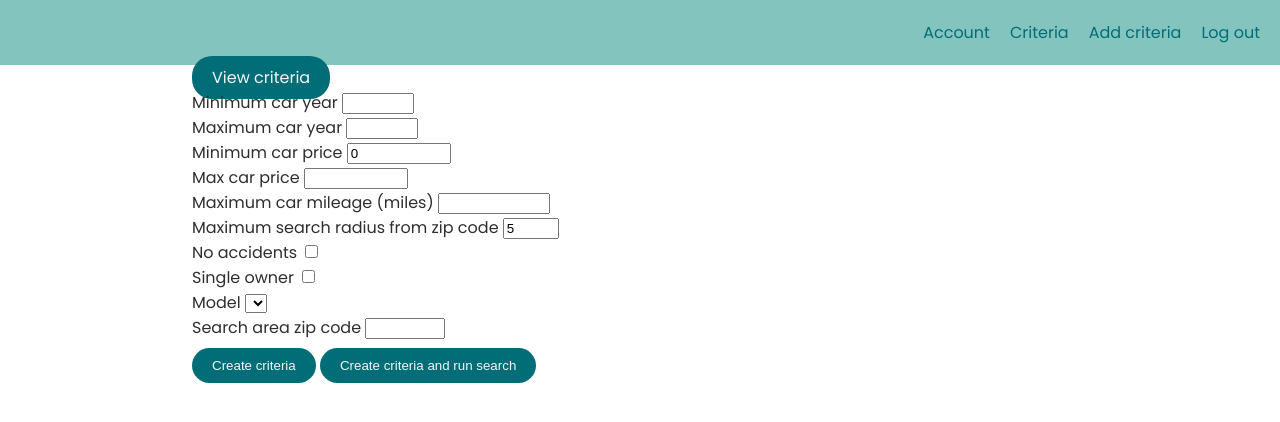
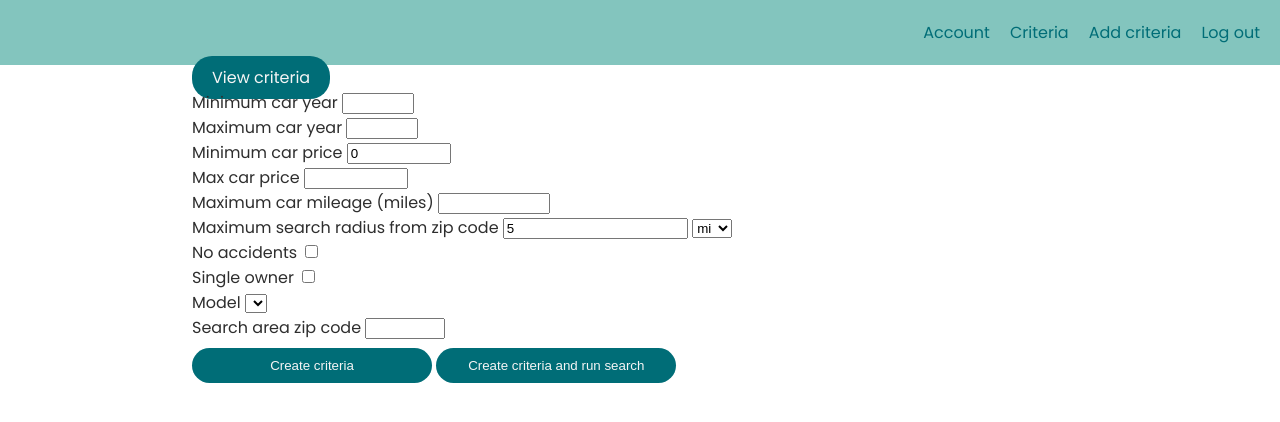
Before and after one commit to HenrySpeaker/Car-Listing-Tracker, a Flask app: template flaskapp/templates/add_make_model_criteria.html in a window 1280 px wide. Shown: the top 422 px of the page. Run offline with Flask 3, Linux system fonts and the light colour scheme; the template is opened without the code that fills it: values that come from a table or form of the project are taken from there, others are empty; parts of the project's set-up code (start-up, migrations or seed data) failed here and were passed over.

Commit message:
Add search radius in km selector

```diff
--- a/flaskapp/forms.py
+++ b/flaskapp/forms.py
@@ -1,7 +1,7 @@
 from datetime import datetime
 from flask import current_app
 from flask_wtf import FlaskForm
-from wtforms import StringField, EmailField, SelectField, IntegerField, PasswordField, BooleanField
+from wtforms import StringField, EmailField, SelectField, IntegerField, PasswordField, BooleanField, DecimalField
 from wtforms.validators import InputRequired, Length, NumberRange
 from db.body_styles import body_styles
 from db.dbi.db_interface import DBInterface
@@ -61,8 +61,8 @@
     max_mileage = IntegerField("Maximum car mileage (miles)", validators=[
                                InputRequired(), NumberRange(min=1, max=100000000)])
 
-    search_distance = IntegerField("Maximum search radius from zip code", default=5, validators=[
-                                   InputRequired(), NumberRange(min=1, max=50)])
+    search_distance = DecimalField("Maximum search radius from zip code", default=5, validators=[
+                                   InputRequired(), NumberRange(min=1, max=50)], places=0)
 
     no_accidents = BooleanField("No accidents")
 
--- /dev/null
+++ b/flaskapp/static/scripts/add-criteria-make-model.js
@@ -0,0 +1,17 @@
+const form = document.getElementById("add-criteria-form");
+const distElem = document.getElementById("search_distance");
+const unitsElem = document.getElementById("dist-units");
+
+document.querySelectorAll("input.submit-input").forEach((elem) => {
+  elem.addEventListener("click", function (e) {
+    e.preventDefault();
+
+    if (unitsElem.value === "km") {
+      distElem.value = +distElem.value * 0.621371;
+    }
+
+    const formaction = elem.dataset.formaction;
+    form.action = formaction;
+    form.submit();
+  });
+});
--- a/flaskapp/static/criteria-styles.css
+++ b/flaskapp/static/styles/criteria-styles.css
@@ -30,8 +30,6 @@
     .criteria-list {
         grid-template-columns: 1fr 1fr;
     }
-
-
 }
 
 @media (min-width: 1401px) {
--- a/flaskapp/static/styles.css
+++ b/flaskapp/static/styles/styles.css
@@ -30,7 +30,8 @@
     text-decoration: none;
 }
 
-button {
+button,
+input.submit-input {
     cursor: pointer;
 }
 
@@ -45,6 +46,7 @@
 
 button,
 input[type="submit"],
+input.submit-input,
 main a,
 .criteria-info-container button {
     background-color: var(--dark-blue);
@@ -53,6 +55,11 @@
     border-radius: 20px;
     color: whitesmoke;
     border: none;
+}
+
+input.submit-input {
+    min-width: 200px;
+    text-align: center;
 }
 
 
--- a/flaskapp/templates/add_make_model_criteria.html
+++ b/flaskapp/templates/add_make_model_criteria.html
@@ -14,7 +14,7 @@
     <div class="container">
         <a href="/criteria">View criteria</a>
         <br>
-        <form method="POST">
+        <form method="POST" id="add-criteria-form">
             {{ form.csrf_token }}
             {{ form.min_year.label }} {{ form.min_year }}
             {% if form.min_year.errors %}
@@ -42,6 +42,10 @@
             {% endif %}
             <br>
             {{ form.search_distance.label }} {{ form.search_distance }}
+            <select name="dist-units" id="dist-units">
+                <option value="mi">mi</option>
+                <option value="km">km</option>
+            </select>
             {% if form.search_distance.errors %}
             <ul class="errors">{% for error in form.search_distance.errors %}<li>{{ error }}</li>{% endfor %}</ul>
             {% endif %}
@@ -66,9 +70,11 @@
             <ul class="errors">{% for error in form.zip_code.errors %}<li>{{ error }}</li>{% endfor %}</ul>
             {% endif %}
             <br>
-            <input type="submit" id="submit" value="Create criteria" formaction="/add-criteria/{{ make }}" formmethod="post">
-            <input type="submit" id="submit" value="Create criteria and run search" formaction="/add-criteria/{{ make }}?start_search=true" formmethod="post">
+            <input class="submit-input" id="add-criteria" value="Create criteria" data-formaction="/add-criteria/{{ make }}">
+            <input class="submit-input" id="add-criteria-search" value="Create criteria and run search" data-formaction="/add-criteria/{{ make }}?start_search=true">
         </form>
     </div>
 </main>
 {% endblock %}
+
+{% block script %}/static/scripts/add-criteria-make-model.js{% endblock %}
--- a/flaskapp/templates/base.html
+++ b/flaskapp/templates/base.html
@@ -11,7 +11,7 @@
     <title>{% block title %}{% endblock %}</title>
     <meta name="description" content="{% block description %}{% endblock %}">
     <meta name="viewport" content="width=device-width, initial-scale=1">
-    <link rel="stylesheet" href="/static/styles.css">
+    <link rel="stylesheet" href="/static/styles/styles.css">
     <link rel="preconnect" href="https://fonts.googleapis.com">
     <link rel="preconnect" href="https://fonts.gstatic.com" crossorigin>
     <link href="https://fonts.googleapis.com/css2?family=Montserrat:ital,wght@0,100..900;1,100..900&family=Poppins:ital,wght@0,100;0,200;0,300;0,400;0,500;0,600;0,700;0,800;0,900;1,100;1,200;1,300;1,400;1,500;1,600;1,700;1,800;1,900&display=swap" rel="stylesheet">
@@ -24,7 +24,7 @@
     <![endif]-->
     {% block body %}{% endblock %}
 
-    <script src="" async defer></script>
+    <script src="{% block script %}{% endblock %}" async defer></script>
 </body>
 
 </html>
--- a/flaskapp/templates/criteria.html
+++ b/flaskapp/templates/criteria.html
@@ -2,7 +2,7 @@
 
 {% block title %}Account Info{% endblock %}
 
-{% block head %}<link rel="stylesheet" href="/static/criteria-styles.css">{% endblock %}
+{% block head %}<link rel="stylesheet" href="/static/styles/criteria-styles.css">{% endblock %}
 
 {% block body %}
     <header>
```
Also changed, not shown: tests/flaskapp_tests/test_app.py (+1 -1 lines).
